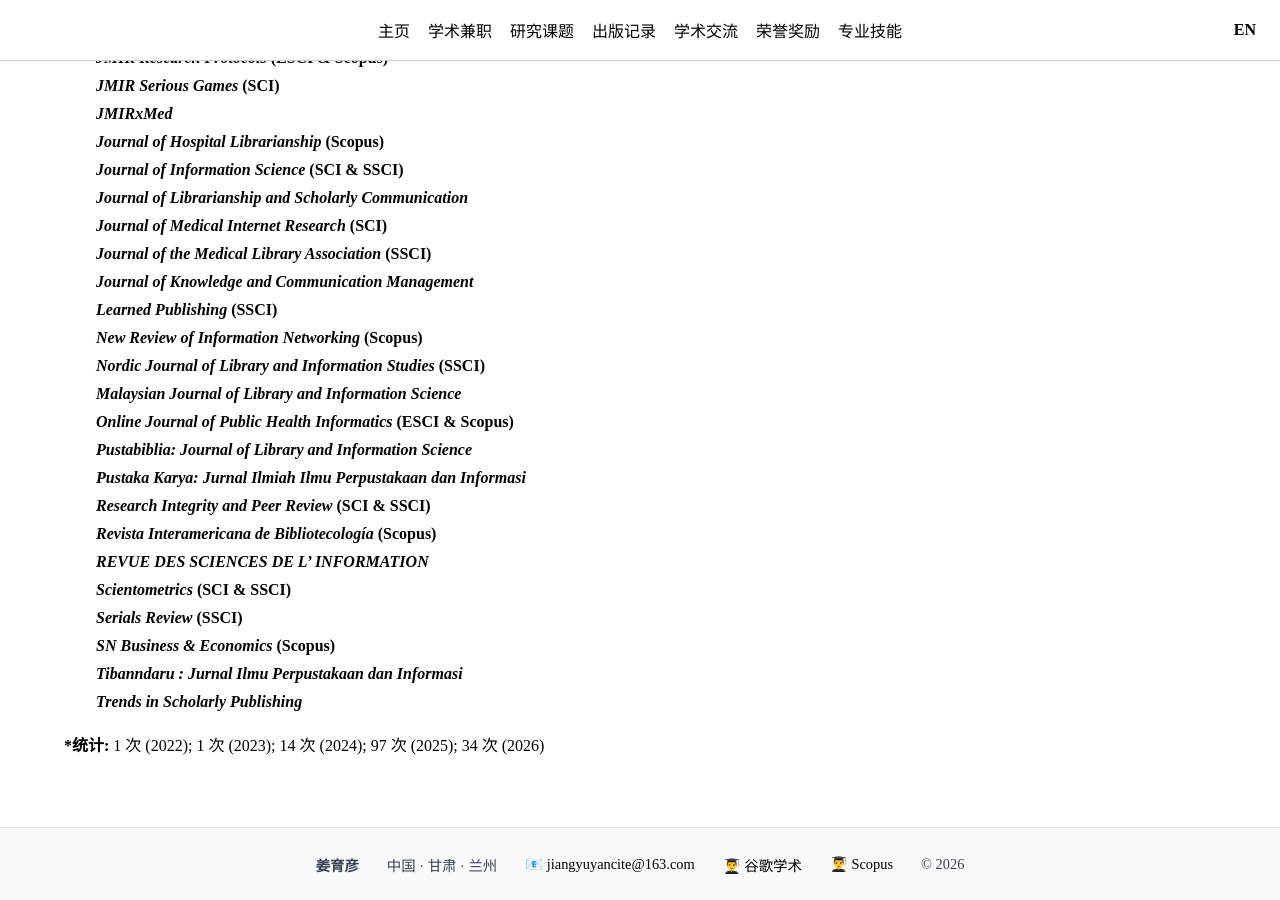
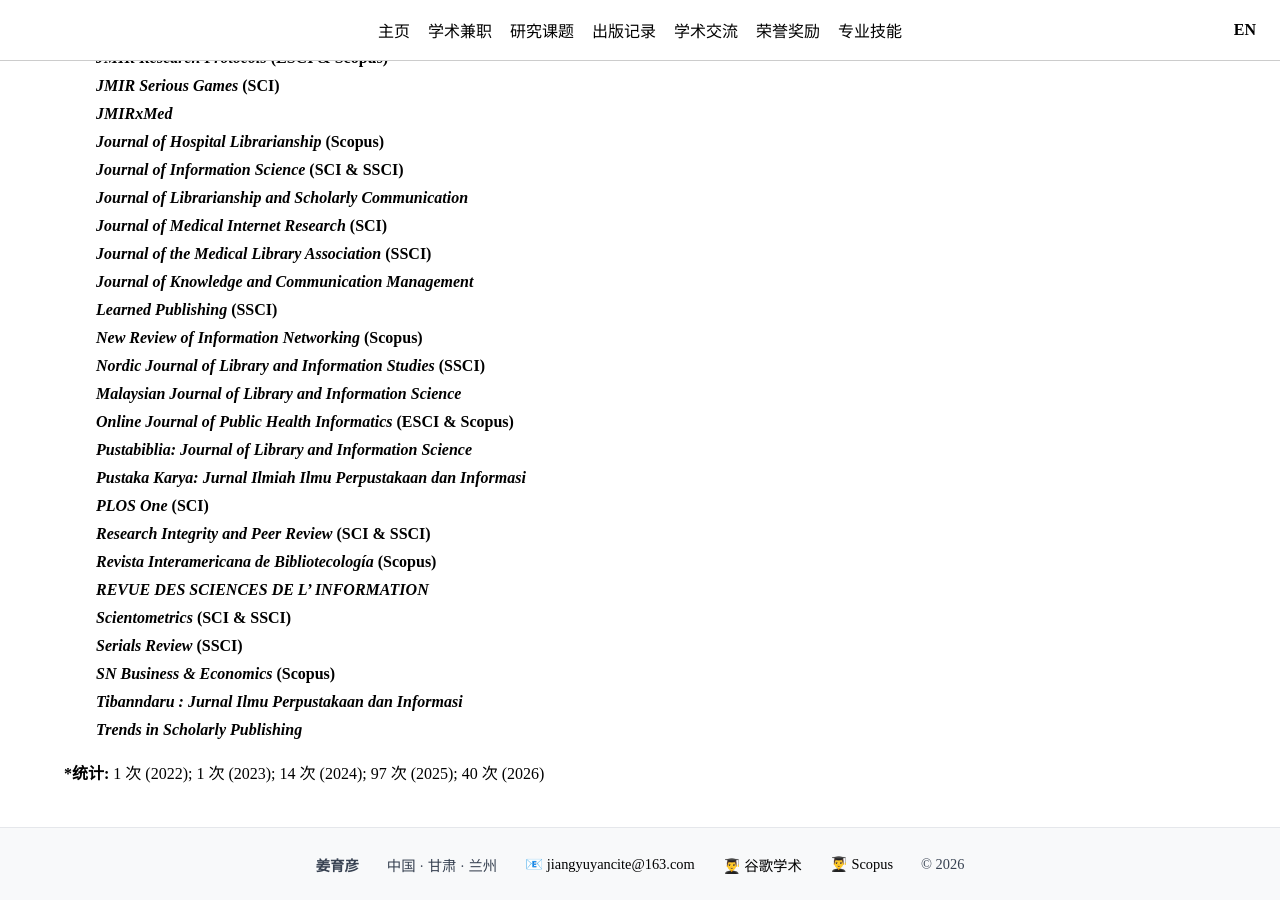
Before and after one commit to jiang-yuyan/Yuyan-Jiang-CV, a Jekyll site: the page built from role/roles-zh.md, in a window 1280 px wide and 900 px high, scrolled down 1462 px. Built offline with Jekyll 4.4.1, drawn with Linux system fonts in a browser that asks for light colours; before the commit the page ends 2334 px from its top, so only the background shows below that.

Commit message:
Daily Update

```diff
--- a/role/roles-zh.md
+++ b/role/roles-zh.md
@@ -70,6 +70,7 @@ __·评审__ 🕵️‍♂️
 &#8195;&#8195;_**Online Journal of Public Health Informatics**_ **(ESCI & Scopus)**
 &#8195;&#8195;_**Pustabiblia: Journal of Library and Information Science**_
 &#8195;&#8195;_**Pustaka Karya: Jurnal Ilmiah Ilmu Perpustakaan dan Informasi**_
+&#8195;&#8195;_**PLOS One**_ **(SCI)**
 &#8195;&#8195;_**Research Integrity and Peer Review**_ **(SCI & SSCI)**
 &#8195;&#8195;_**Revista Interamericana de Bibliotecología**_ **(Scopus)**
 &#8195;&#8195;_**REVUE DES SCIENCES DE L' INFORMATION**_
@@ -79,4 +80,4 @@ __·评审__ 🕵️‍♂️
 &#8195;&#8195;_**Tibanndaru : Jurnal Ilmu Perpustakaan dan Informasi**_
 &#8195;&#8195;_**Trends in Scholarly Publishing**_
 
-***统计:** 1 次 (2022); 1 次 (2023); 14 次 (2024); 97 次 (2025); 34 次 (2026)
+***统计:** 1 次 (2022); 1 次 (2023); 14 次 (2024); 97 次 (2025); 40 次 (2026)
```
Also changed, not shown: index-zh.md (+1 -1 lines), index.md (+1 -1 lines), role/roles.md (+2 -1 lines).
